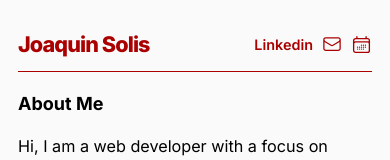
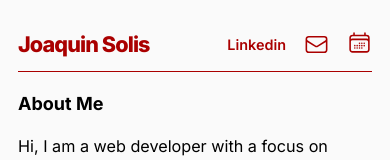
Before and after one commit to solisjoaquin/my-blog, a Next.js app: page / in a window 390 px wide. Shown: the top 160 px of the page. Built offline with nearby package versions, Linux system fonts and the light colour scheme.

Commit message:
replace icons in navbar

```diff
--- a/components/navbar.jsx
+++ b/components/navbar.jsx
@@ -31,7 +31,7 @@ const Navbar = () => {
               viewBox="0 0 24 24"
               strokeWidth="1.5"
               stroke="currentColor"
-              width={20}
+              width={25}
             >
               <path
                 strokeLinecap="round"
@@ -47,14 +47,14 @@ const Navbar = () => {
           href="https://calendly.com/joaquinsolis/lets-talk"
           target="_blank"
         >
-          <div className={styles.iconContainer}>
+          <div className={styles.iconContainerCalendar}>
             <svg
               xmlns="http://www.w3.org/2000/svg"
               fill="none"
               viewBox="0 0 24 24"
               strokeWidth={1.5}
               stroke="currentColor"
-              width={21}
+              width={25}
             >
               <path
                 strokeLinecap="round"
--- a/components/navbar.module.css
+++ b/components/navbar.module.css
@@ -46,6 +46,14 @@
   align-items: center;
   gap: 1rem;
 }
+
+.iconContainerCalendar {
+  display: flex;
+  justify-content: space-between;
+  align-items: center;
+  gap: 1rem;
+  margin-bottom: 2px;
+}
 /* reduce size of text of navLogo and navbarLink for mobile screens*/
 
 @media (max-width: 600px) {
@@ -54,7 +62,7 @@
   }
 
   .linkContainer {
-    gap: 0.5rem;
+    gap: 1rem;
   }
 
   .navbarLink {
@@ -64,4 +72,8 @@
   .navbarLink:hover {
     font-size: 0.8rem;
   }
+
+  .iconContainerCalendar {
+    margin-bottom: 3px;
+  }
 }
```
